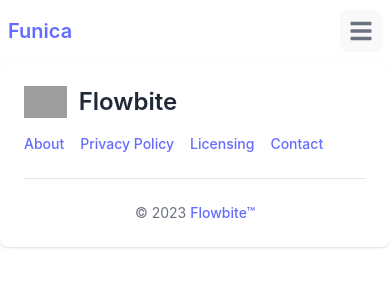
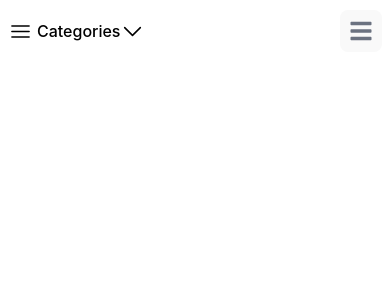
Before and after one commit to shoaibtahir97/e-commerce-application, a React (Vite) app in the folder frontend/: page / in a window 390 px wide. Shown: the top 300 px of the page. Built offline with nearby package versions, Linux system fonts and the light colour scheme; grey boxes are pictures that could not be loaded.

Commit message:
added headers and carousel component

```diff
--- a/frontend/src/App.tsx
+++ b/frontend/src/App.tsx
@@ -1,11 +1,13 @@
-import Bottom from "./components/Footer";
+import { DarkThemeToggle, Flowbite } from "flowbite-react";
+
 import Header from "./components/Header";
+import HomeScreen from "./screens/HomeScreen";
 
 const App = () => {
   return (
     <div>
       <Header />
-      <Bottom />
+      <HomeScreen />
     </div>
   );
 };
--- /dev/null
+++ b/frontend/src/assets/ChevronDown.tsx
@@ -0,0 +1,20 @@
+const ChevronDown = () => {
+  return (
+    <svg
+      xmlns="http://www.w3.org/2000/svg"
+      fill="none"
+      viewBox="0 0 24 24"
+      strokeWidth={1.5}
+      stroke="currentColor"
+      className="w-6 h-6"
+    >
+      <path
+        strokeLinecap="round"
+        strokeLinejoin="round"
+        d="m19.5 8.25-7.5 7.5-7.5-7.5"
+      />
+    </svg>
+  );
+};
+
+export default ChevronDown;
--- /dev/null
+++ b/frontend/src/components/Carousel.tsx
@@ -0,0 +1,38 @@
+import { Grid } from "antd";
+import { Carousel } from "flowbite-react";
+
+interface CarouselProps {
+  data?: any;
+}
+
+const CarouselComponent: React.FC<CarouselProps> = (props) => {
+  const { data } = props;
+  return (
+    <div className="h-56 sm:h-64 xl:h-80 2xl:h-96">
+      <Carousel slideInterval={5000}>
+        {/* <img
+          src="https://flowbite.com/docs/images/carousel/carousel-1.svg"
+          alt="..."
+        />
+        <img
+          src="https://flowbite.com/docs/images/carousel/carousel-2.svg"
+          alt="..."
+        />
+        <img
+          src="https://flowbite.com/docs/images/carousel/carousel-3.svg"
+          alt="..."
+        />
+        <img
+          src="https://flowbite.com/docs/images/carousel/carousel-4.svg"
+          alt="..."
+        />
+        <img
+          src="https://flowbite.com/docs/images/carousel/carousel-5.svg"
+          alt="..."
+        /> */}
+      </Carousel>
+    </div>
+  );
+};
+
+export default CarouselComponent;
--- a/frontend/src/components/Header.tsx
+++ b/frontend/src/components/Header.tsx
@@ -1,17 +1,31 @@
+import { Typography } from "antd";
 import { Navbar } from "flowbite-react";
+import { HiChevronDown } from "react-icons/hi2";
+import { HiOutlineHeart } from "react-icons/hi2";
+import { HiOutlineShoppingCart } from "react-icons/hi2";
+import { HiOutlineUser } from "react-icons/hi2";
+import { HiBars3 } from "react-icons/hi2";
+import { DarkThemeToggle } from "flowbite-react";
 
 const Header = () => {
   return (
-    <Navbar fluid rounded>
-      <Navbar.Brand>
-        <span className="self-center whitespace-nowrap text-xl font-semibold dark:text-white">
-          Funica
-        </span>
+    <Navbar>
+      <Navbar.Brand className="text-black hover:text-slate-400 hover:cursor-pointer">
+        <HiBars3 size={"25px"} className="mr-1" />
+        Categories
+        <HiChevronDown size="25px" />
       </Navbar.Brand>
       <Navbar.Toggle />
       <Navbar.Collapse>
-        <Navbar.Link href="#">Add to Cart</Navbar.Link>
-        <Navbar.Link href="#">Sign in</Navbar.Link>
+        <Navbar.Link href="#">
+          <HiOutlineHeart size="25px" />
+        </Navbar.Link>
+        <Navbar.Link href="#">
+          <HiOutlineShoppingCart size="25px" />
+        </Navbar.Link>
+        <Navbar.Link href="#">
+          <HiOutlineUser size="25px" />
+        </Navbar.Link>
       </Navbar.Collapse>
     </Navbar>
   );
--- /dev/null
+++ b/frontend/src/screens/HomeScreen.tsx
@@ -0,0 +1,8 @@
+import React from "react";
+import CarouselComponent from "../components/Carousel";
+
+const HomeScreen = () => {
+  return <CarouselComponent />;
+};
+
+export default HomeScreen;
```
